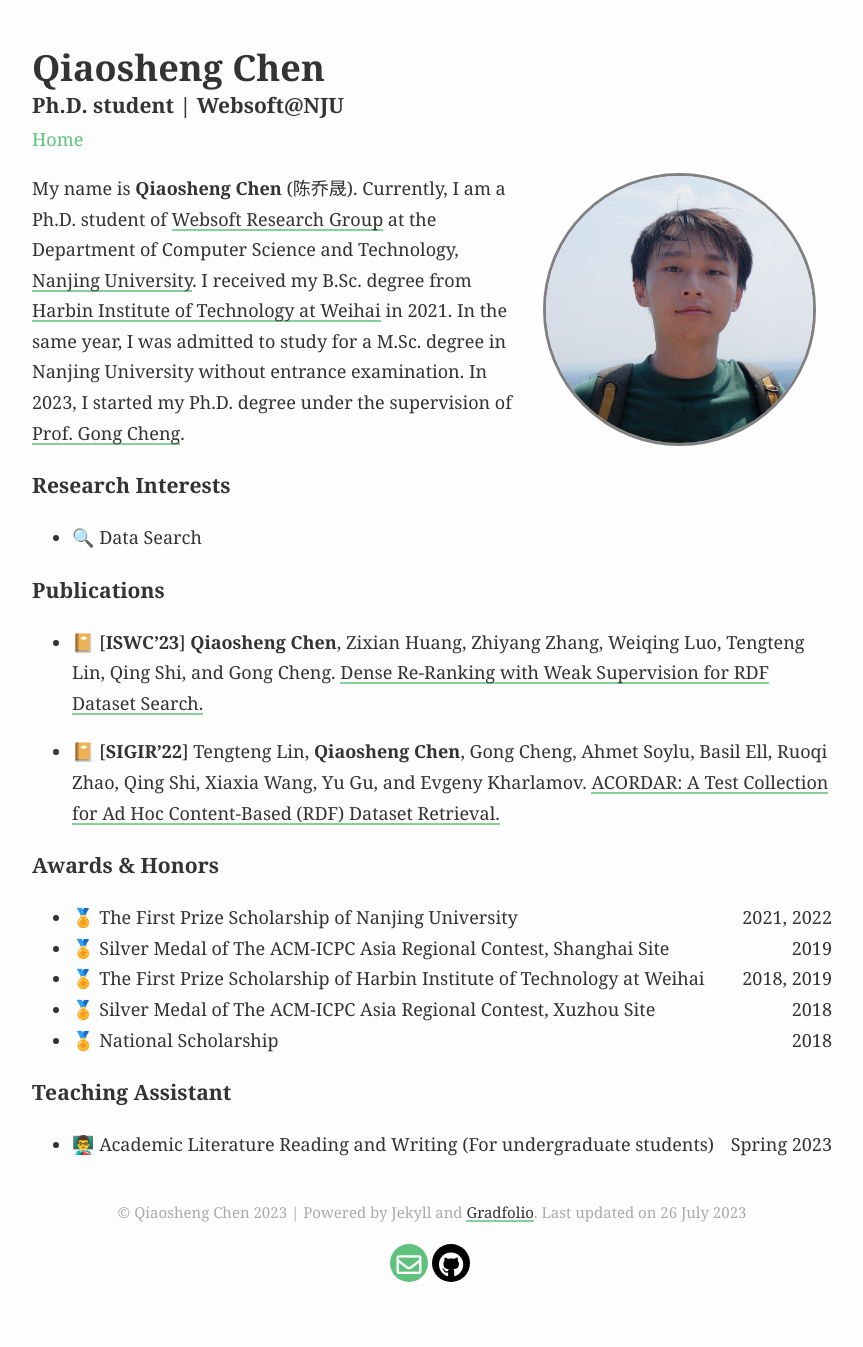
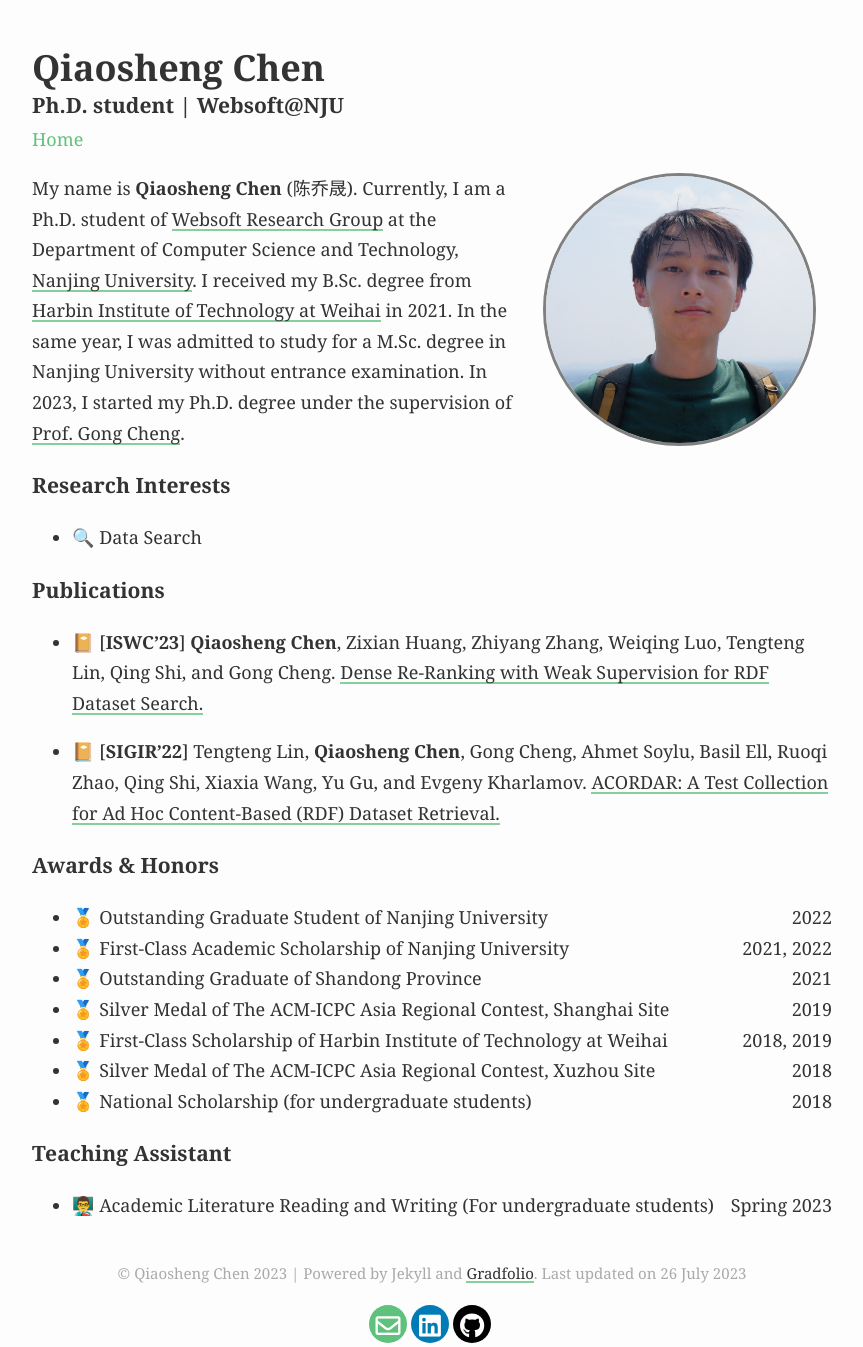
Before and after one commit to cqsss/cqsss.github.io, a Jekyll site: the page built from index.md, in a window 1280 px wide. Shown: the whole page, without its empty margins (208-1071 px from the left). Built offline with Jekyll 4.4.1, drawn with Linux system fonts in a browser that asks for light colours; nearby versions of some CDN libraries; before the commit the page ends 1286 px from its top, so only the background shows below that.

Commit message:
Change home

```diff
--- a/Gemfile
+++ b/Gemfile
@@ -11,6 +11,8 @@ end
 
 gem "webrick", "~> 1.7"
 
+gem 'wdm', '>= 0.1.0' if Gem.win_platform?
+
 if Gem::Version.new(RUBY_VERSION) >= Gem::Version.new('3.2.0')
   gem 'liquid', '>= 4.0.4'
 end
--- a/_config.yml
+++ b/_config.yml
@@ -14,7 +14,7 @@ paginate_path: /blog/page:num/
 
 # Social media links in footer
 # twitter: "#"
-# linkedin: "#"
+linkedin: "www.linkedin.com/in/qiaosheng-chen"
 # stackoverflow: "#"
 github: "https://github.com/cqsss"
 # researchgate: "#"
--- a/index.md
+++ b/index.md
@@ -22,15 +22,20 @@ My name is **Qiaosheng Chen** (陈乔晟). Currently, I am a Ph.D. student of [W
 
 ### Awards & Honors
 
-- <div style="float: left">🏅 The First Prize Scholarship of Nanjing University</div><div style="float: right">2021, 2022</div>
+
+- <div style="float: left">🏅 Outstanding Graduate Student of Nanjing University</div><div style="float: right">2022</div>
+
+- <div style="float: left">🏅 First-Class Academic Scholarship of Nanjing University</div><div style="float: right">2021, 2022</div>
+
+- <div style="float: left">🏅 Outstanding Graduate of Shandong Province</div><div style="float: right">2021</div>
 
 - <div style="float: left">🏅 Silver Medal of The ACM-ICPC Asia Regional Contest, Shanghai Site</div><div style="float: right">2019</div>
 
-- <div style="float: left">🏅 The First Prize Scholarship of Harbin Institute of Technology at Weihai</div><div style="float: right">2018, 2019</div>
+- <div style="float: left">🏅 First-Class Scholarship of Harbin Institute of Technology at Weihai</div><div style="float: right">2018, 2019</div>
 
 - <div style="float: left">🏅 Silver Medal of The ACM-ICPC Asia Regional Contest, Xuzhou Site</div><div style="float: right">2018</div>
 
-- <div style="float: left">🏅 National Scholarship</div><div style="float: right">2018</div>
+- <div style="float: left">🏅 National Scholarship (for undergraduate students)</div><div style="float: right">2018</div>
 
 
 ### Teaching Assistant
```
Also changed, not shown: Gemfile.lock.
